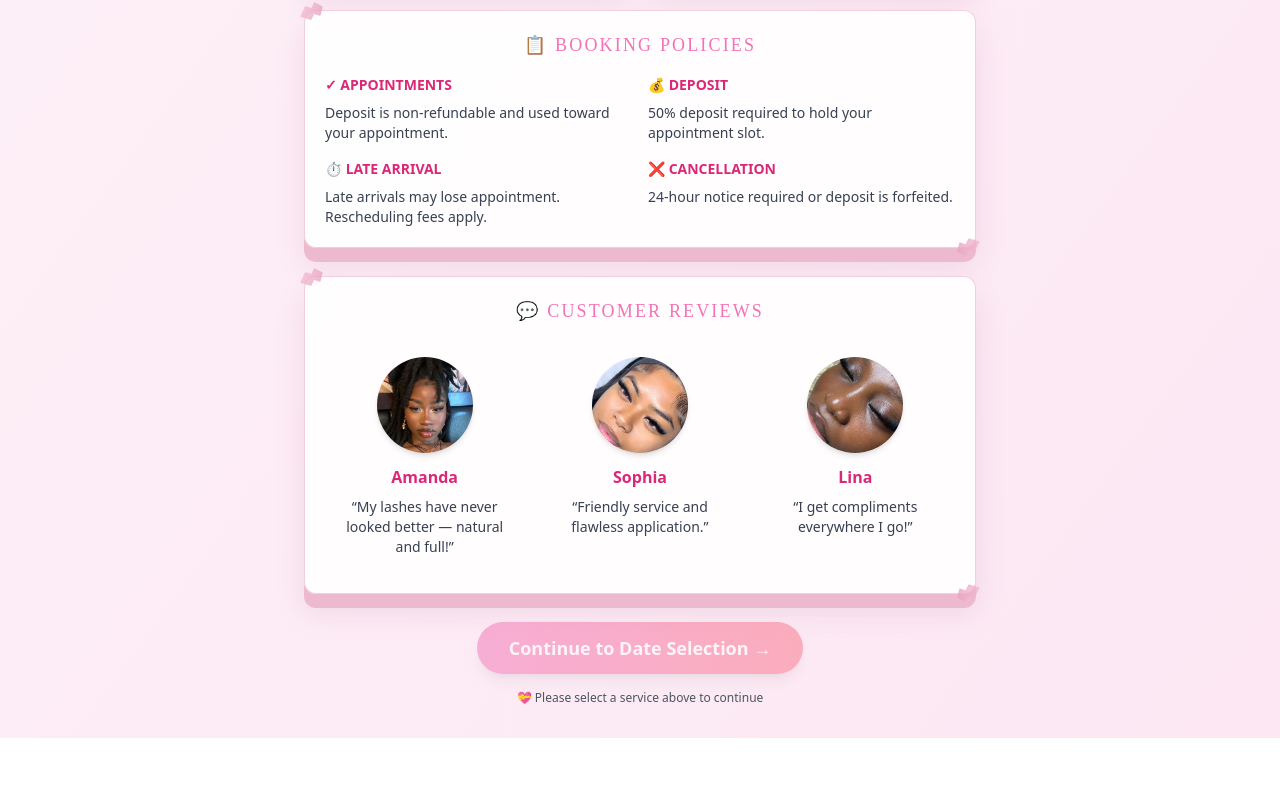
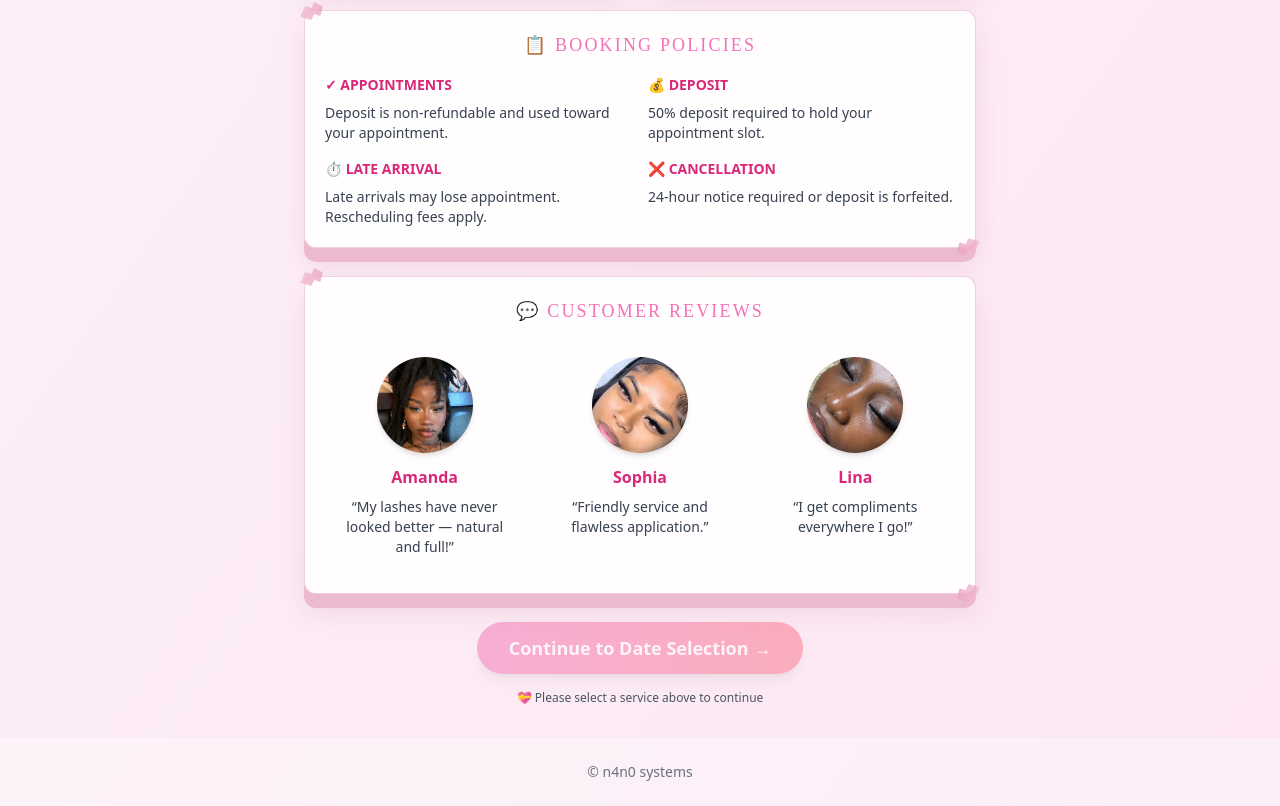
Before and after one commit to IOTJr/TJLASH, a website: page index.html in a window 1280 px wide. Shown: the part 1011-1817 px from the top of the page. Before the commit the page ends 1749 px from the top, so only its background shows below. Drawn offline with nearby package versions, Linux system fonts and the light colour scheme.

Commit message:
Add copyright footer: © n4n0 systems

```diff
--- a/index.html
+++ b/index.html
@@ -441,6 +441,10 @@
     </div>
 
     <!-- Custom Styles & Animations -->
+    <!-- Footer -->
+    <footer class="w-full text-center py-6 text-sm text-gray-500 bg-white/30">
+        <div class="max-w-2xl mx-auto">© n4n0 systems</div>
+    </footer>
     <script src="animations.js"></script>
     <script src="app.js"></script>
 </body>
```
